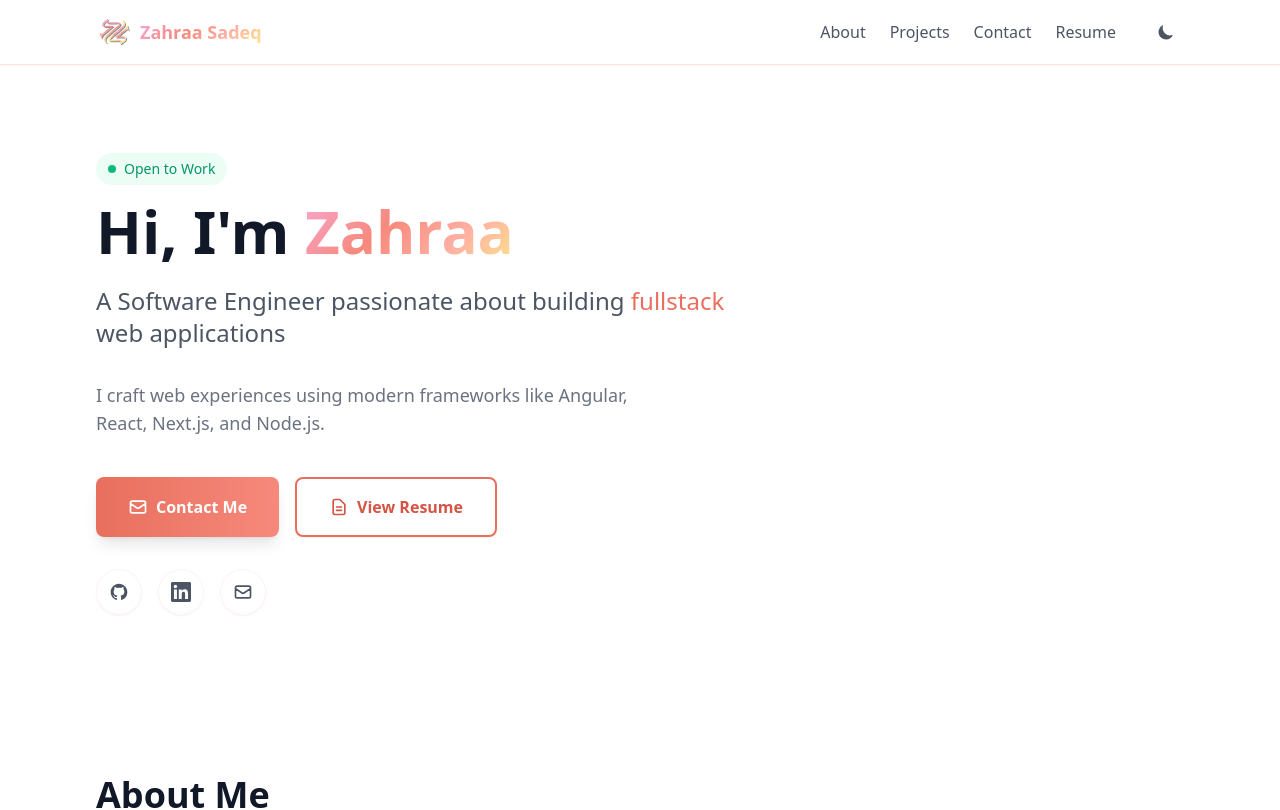
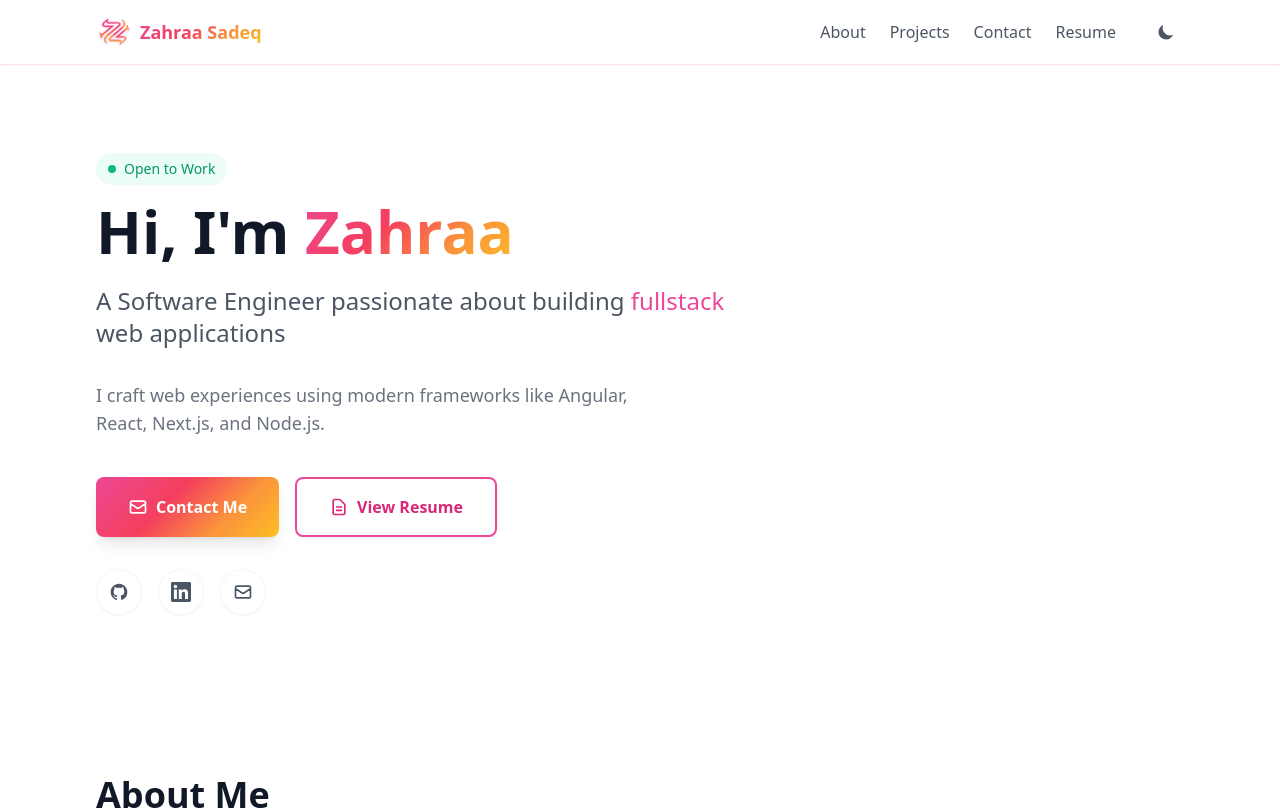
Before and after one commit to ZahraaSadeqProd/Profile, a Next.js app: page / in a window 1280 px wide. Shown: the top 810 px of the page. Built offline with nearby package versions, Linux system fonts and the light colour scheme.

Commit message:
fixing my color palette

```diff
--- a/src/components/Footer.tsx
+++ b/src/components/Footer.tsx
@@ -3,7 +3,7 @@ export default function Footer() {
 
   return (
     <footer className="border-t border-primary-200/60 dark:border-gray-700/50
-                       bg-gradient-to-r from-primary-100/50 via-white/80 to-secondary-100/40
+                       bg-gradient-to-r from-primary-50/50 via-white/80 to-tertiary-50/40
                        dark:from-surface-dark-elevated dark:via-surface-dark-elevated dark:to-surface-dark-elevated
                        mt-16 backdrop-blur-sm shadow-inner shadow-primary-50/50 dark:shadow-none">
       <div className="max-w-6xl mx-auto px-4 sm:px-6 lg:px-8 py-6 sm:py-8">
--- a/src/components/HomeHero.tsx
+++ b/src/components/HomeHero.tsx
@@ -19,26 +19,35 @@ export default function HomeHero() {
         </div>
 
         {/* Main heading */}
-        <h1 className="text-3xl sm:text-4xl md:text-5xl lg:text-6xl font-bold
-                       text-gray-900 dark:text-white mb-4 sm:mb-6">
-          Hi, I&apos;m{' '}
+        <h1
+          className="text-3xl sm:text-4xl md:text-5xl lg:text-6xl font-bold
+                       text-gray-900 dark:text-white mb-4 sm:mb-6"
+        >
+          Hi, I&apos;m{" "}
           <span className="bg-clip-text text-transparent bg-accent-gradient">
             Zahraa
           </span>
         </h1>
 
         {/* Subtitle */}
-        <p className="text-lg sm:text-xl md:text-2xl text-gray-600 dark:text-gray-300
-                      max-w-2xl mx-auto sm:mx-0 mb-6 sm:mb-8 leading-relaxed">
-          A Software Engineer passionate about building{' '}
-          <span className="text-primary-500 dark:text-primary-400 font-medium">fullstack</span> web applications
+        <p
+          className="text-lg sm:text-xl md:text-2xl text-gray-600 dark:text-gray-300
+                      max-w-2xl mx-auto sm:mx-0 mb-6 sm:mb-8 leading-relaxed"
+        >
+          A Software Engineer passionate about building{" "}
+          <span className="text-primary-500 dark:text-primary-400 font-medium">
+            fullstack
+          </span>{" "}
+          web applications
         </p>
 
         {/* Description */}
-        <p className="text-base sm:text-lg text-gray-500 dark:text-gray-400
-                      max-w-xl mx-auto sm:mx-0 mb-8 sm:mb-10 leading-relaxed">
-          I craft web experiences using modern frameworks
-          like Angular, React, Next.js, and Node.js.
+        <p
+          className="text-base sm:text-lg text-gray-500 dark:text-gray-400
+                      max-w-xl mx-auto sm:mx-0 mb-8 sm:mb-10 leading-relaxed"
+        >
+          I craft web experiences using modern frameworks like Angular, React,
+          Next.js, and Node.js.
         </p>
 
         {/* CTA Buttons */}
@@ -53,13 +62,22 @@ export default function HomeHero() {
                        transition-all duration-300 group overflow-hidden"
           >
             <span
-              className="absolute inset-0 bg-gradient-to-r from-primary-500 to-primary-400
-                         group-hover:from-primary-600 group-hover:to-primary-500 transition-all duration-300"
+              className="absolute inset-0 bg-accent-gradient
+                         hover:opacity-90 transition-all duration-300"
             ></span>
             <span className="relative z-10 flex items-center gap-2">
-              <svg className="w-5 h-5" fill="none" stroke="currentColor" viewBox="0 0 24 24">
-                <path strokeLinecap="round" strokeLinejoin="round" strokeWidth={2}
-                      d="M3 8l7.89 5.26a2 2 0 002.22 0L21 8M5 19h14a2 2 0 002-2V7a2 2 0 00-2-2H5a2 2 0 00-2 2v10a2 2 0 002 2z" />
+              <svg
+                className="w-5 h-5"
+                fill="none"
+                stroke="currentColor"
+                viewBox="0 0 24 24"
+              >
+                <path
+                  strokeLinecap="round"
+                  strokeLinejoin="round"
+                  strokeWidth={2}
+                  d="M3 8l7.89 5.26a2 2 0 002.22 0L21 8M5 19h14a2 2 0 002-2V7a2 2 0 00-2-2H5a2 2 0 00-2 2v10a2 2 0 002 2z"
+                />
               </svg>
               Contact Me
             </span>
@@ -78,9 +96,18 @@ export default function HomeHero() {
                        shadow-sm hover:shadow-md
                        transition-all duration-300"
           >
-            <svg className="w-5 h-5 mr-2" fill="none" stroke="currentColor" viewBox="0 0 24 24">
-              <path strokeLinecap="round" strokeLinejoin="round" strokeWidth={2}
-                    d="M9 12h6m-6 4h6m2 5H7a2 2 0 01-2-2V5a2 2 0 012-2h5.586a1 1 0 01.707.293l5.414 5.414a1 1 0 01.293.707V19a2 2 0 01-2 2z" />
+            <svg
+              className="w-5 h-5 mr-2"
+              fill="none"
+              stroke="currentColor"
+              viewBox="0 0 24 24"
+            >
+              <path
+                strokeLinecap="round"
+                strokeLinejoin="round"
+                strokeWidth={2}
+                d="M9 12h6m-6 4h6m2 5H7a2 2 0 01-2-2V5a2 2 0 012-2h5.586a1 1 0 01.707.293l5.414 5.414a1 1 0 01.293.707V19a2 2 0 01-2 2z"
+              />
             </svg>
             View Resume
           </a>
@@ -102,8 +129,11 @@ export default function HomeHero() {
             aria-label="GitHub"
           >
             <svg className="w-5 h-5" fill="currentColor" viewBox="0 0 24 24">
-              <path fillRule="evenodd" clipRule="evenodd"
-                    d="M12 2C6.477 2 2 6.484 2 12.017c0 4.425 2.865 8.18 6.839 9.504.5.092.682-.217.682-.483 0-.237-.008-.868-.013-1.703-2.782.605-3.369-1.343-3.369-1.343-.454-1.158-1.11-1.466-1.11-1.466-.908-.62.069-.608.069-.608 1.003.07 1.531 1.032 1.531 1.032.892 1.53 2.341 1.088 2.91.832.092-.647.35-1.088.636-1.338-2.22-.253-4.555-1.113-4.555-4.951 0-1.093.39-1.988 1.029-2.688-.103-.253-.446-1.272.098-2.65 0 0 .84-.27 2.75 1.026A9.564 9.564 0 0112 6.844c.85.004 1.705.115 2.504.337 1.909-1.296 2.747-1.027 2.747-1.027.546 1.379.202 2.398.1 2.651.64.7 1.028 1.595 1.028 2.688 0 3.848-2.339 4.695-4.566 4.943.359.309.678.92.678 1.855 0 1.338-.012 2.419-.012 2.747 0 .268.18.58.688.482A10.019 10.019 0 0022 12.017C22 6.484 17.522 2 12 2z" />
+              <path
+                fillRule="evenodd"
+                clipRule="evenodd"
+                d="M12 2C6.477 2 2 6.484 2 12.017c0 4.425 2.865 8.18 6.839 9.504.5.092.682-.217.682-.483 0-.237-.008-.868-.013-1.703-2.782.605-3.369-1.343-3.369-1.343-.454-1.158-1.11-1.466-1.11-1.466-.908-.62.069-.608.069-.608 1.003.07 1.531 1.032 1.531 1.032.892 1.53 2.341 1.088 2.91.832.092-.647.35-1.088.636-1.338-2.22-.253-4.555-1.113-4.555-4.951 0-1.093.39-1.988 1.029-2.688-.103-.253-.446-1.272.098-2.65 0 0 .84-.27 2.75 1.026A9.564 9.564 0 0112 6.844c.85.004 1.705.115 2.504.337 1.909-1.296 2.747-1.027 2.747-1.027.546 1.379.202 2.398.1 2.651.64.7 1.028 1.595 1.028 2.688 0 3.848-2.339 4.695-4.566 4.943.359.309.678.92.678 1.855 0 1.338-.012 2.419-.012 2.747 0 .268.18.58.688.482A10.019 10.019 0 0022 12.017C22 6.484 17.522 2 12 2z"
+              />
             </svg>
           </a>
           <a
@@ -120,7 +150,7 @@ export default function HomeHero() {
             aria-label="LinkedIn"
           >
             <svg className="w-5 h-5" fill="currentColor" viewBox="0 0 24 24">
-              <path d="M20.447 20.452h-3.554v-5.569c0-1.328-.027-3.037-1.852-3.037-1.853 0-2.136 1.445-2.136 2.939v5.667H9.351V9h3.414v1.561h.046c.477-.9 1.637-1.85 3.37-1.85 3.601 0 4.267 2.37 4.267 5.455v6.286zM5.337 7.433c-1.144 0-2.063-.926-2.063-2.065 0-1.138.92-2.063 2.063-2.063 1.14 0 2.064.925 2.064 2.063 0 1.139-.925 2.065-2.064 2.065zm1.782 13.019H3.555V9h3.564v11.452zM22.225 0H1.771C.792 0 0 .774 0 1.729v20.542C0 23.227.792 24 1.771 24h20.451C23.2 24 24 23.227 24 22.271V1.729C24 .774 23.2 0 22.222 0h.003z"/>
+              <path d="M20.447 20.452h-3.554v-5.569c0-1.328-.027-3.037-1.852-3.037-1.853 0-2.136 1.445-2.136 2.939v5.667H9.351V9h3.414v1.561h.046c.477-.9 1.637-1.85 3.37-1.85 3.601 0 4.267 2.37 4.267 5.455v6.286zM5.337 7.433c-1.144 0-2.063-.926-2.063-2.065 0-1.138.92-2.063 2.063-2.063 1.14 0 2.064.925 2.064 2.063 0 1.139-.925 2.065-2.064 2.065zm1.782 13.019H3.555V9h3.564v11.452zM22.225 0H1.771C.792 0 0 .774 0 1.729v20.542C0 23.227.792 24 1.771 24h20.451C23.2 24 24 23.227 24 22.271V1.729C24 .774 23.2 0 22.222 0h.003z" />
             </svg>
           </a>
           <a
@@ -134,9 +164,18 @@ export default function HomeHero() {
                        transition-all duration-300"
             aria-label="Email"
           >
-            <svg className="w-5 h-5" fill="none" stroke="currentColor" viewBox="0 0 24 24">
-              <path strokeLinecap="round" strokeLinejoin="round" strokeWidth={2}
-                    d="M3 8l7.89 5.26a2 2 0 002.22 0L21 8M5 19h14a2 2 0 002-2V7a2 2 0 00-2-2H5a2 2 0 00-2 2v10a2 2 0 002 2z" />
+            <svg
+              className="w-5 h-5"
+              fill="none"
+              stroke="currentColor"
+              viewBox="0 0 24 24"
+            >
+              <path
+                strokeLinecap="round"
+                strokeLinejoin="round"
+                strokeWidth={2}
+                d="M3 8l7.89 5.26a2 2 0 002.22 0L21 8M5 19h14a2 2 0 002-2V7a2 2 0 00-2-2H5a2 2 0 00-2 2v10a2 2 0 002 2z"
+              />
             </svg>
           </a>
         </div>
--- a/src/components/Navbar.tsx
+++ b/src/components/Navbar.tsx
@@ -58,8 +58,7 @@ export default function Navbar() {
               alt="Z logo"
               width={36}
               height={36}
-              className="rounded [filter:drop-shadow(1px_1px_0px_rgba(0,0,0,0.45))]
-                         dark:[filter:drop-shadow(1px_1px_0px_rgba(255,255,255,0.25))]"
+              className="rounded"
             />
             <span
               className="bg-clip-text text-transparent bg-accent-gradient
--- a/src/pages/index.tsx
+++ b/src/pages/index.tsx
@@ -14,7 +14,7 @@ export default function Home() {
                        text-gray-900 dark:text-white">
           About Me
         </h2>
-        <div className="bg-gradient-to-br from-white/95 via-primary-50/30 to-secondary-50/40
+        <div className="bg-gradient-to-br from-white/95 via-primary-50/30 to-tertiary-50/40
                         dark:from-surface-dark-elevated dark:via-surface-dark-elevated dark:to-surface-dark-elevated
                         rounded-2xl p-6 sm:p-8
                         border border-primary-200/60 dark:border-gray-700/50
@@ -87,8 +87,8 @@ export default function Home() {
                     rel="noopener noreferrer"
                     className="flex-1 text-center px-4 py-2.5 rounded-lg font-semibold
                                text-white text-sm
-                               bg-gradient-to-r from-primary-500 to-primary-400
-                               shadow-sm hover:shadow-md hover:from-primary-600 hover:to-primary-500
+                               bg-accent-gradient
+                               shadow-sm hover:shadow-md hover:opacity-90
                                transition-all"
                   >
                     Live Demo
--- a/src/pages/projects/[slug].tsx
+++ b/src/pages/projects/[slug].tsx
@@ -70,8 +70,8 @@ export default function ProjectPage() {
             target="_blank"
             rel="noopener noreferrer"
             className="inline-flex items-center justify-center px-6 py-3 rounded-lg font-semibold
-                       bg-gradient-to-r from-primary-500 to-primary-400 text-white
-                       shadow-md hover:shadow-lg hover:from-primary-600 hover:to-primary-500 transition-all"
+                       bg-accent-gradient text-white
+                       shadow-md hover:shadow-lg hover:opacity-90 transition-all"
           >
             <svg className="w-5 h-5 mr-2" fill="none" stroke="currentColor" viewBox="0 0 24 24">
               <path strokeLinecap="round" strokeLinejoin="round" strokeWidth={2}
--- a/src/styles/globals.css
+++ b/src/styles/globals.css
@@ -7,15 +7,15 @@ html {
 }
 
 body {
-  @apply bg-gradient-to-br from-primary-50/60 via-white to-secondary-50/50
+  @apply bg-gradient-to-br from-primary-50/60 via-white to-tertiary-50/50
          dark:from-surface-dark dark:via-surface-dark dark:to-surface-dark
          text-gray-800 dark:text-gray-100;
   @apply antialiased;
   min-height: 100vh;
   background-image:
-    radial-gradient(circle at 20% 80%, rgba(232, 111, 93, 0.08) 0%, transparent 50%),
-    radial-gradient(circle at 80% 20%, rgba(249, 168, 212, 0.1) 0%, transparent 50%),
-    radial-gradient(circle at 40% 40%, rgba(253, 230, 138, 0.08) 0%, transparent 40%);
+    radial-gradient(circle at 20% 80%, rgba(236, 72, 147, 0.08) 0%, transparent 50%),
+    radial-gradient(circle at 80% 20%, rgba(244, 63, 94, 0.1) 0%, transparent 50%),
+    radial-gradient(circle at 40% 40%, rgba(251, 191, 36, 0.08) 0%, transparent 40%);
 }
 
 .dark body,
--- a/tailwind.config.js
+++ b/tailwind.config.js
@@ -5,36 +5,40 @@ module.exports = {
   theme: {
     extend: {
       colors: {
-        // Primary brand colors - warm coral/rose palette
+        // Primary brand colors - warm rose/pink palette (aligned with new logo)
         primary: {
-          50: '#FFF5F3',
-          100: '#FFE8E4',
-          200: '#FFCFC7',
-          300: '#FFB0A3',
-          400: '#F6897C',
-          500: '#E86F5D',   // Main brand color
-          600: '#D45544',
-          700: '#B04435',
-          800: '#8F372B',
-          900: '#742F26',
+          50: '#FDF2F8',
+          100: '#FCE7F3',
+          200: '#FBCFE8',
+          300: '#F9A8D4',
+          400: '#F472B6',
+          500: '#EC4899',   // Main brand color (Pink-500)
+          600: '#DB2777',
+          700: '#BE185D',
+          800: '#9D174D',
+          900: '#831843',
         },
-        // Secondary accent - warm gold/amber
+        // Secondary accent - warm rose/red/orange
         secondary: {
+          50: '#FFF1F2',
+          100: '#FFE4E6',
+          200: '#FECDD3',
+          300: '#FDA4AF',
+          400: '#FB7185',
+          500: '#F43F5E',   // Rose-500
+          600: '#E11D48',
+          700: '#BE123C',
+        },
+        // Tertiary accent - warm amber/gold
+        tertiary: {
           50: '#FFFBEB',
           100: '#FEF3C7',
           200: '#FDE68A',
           300: '#FCD34D',
           400: '#FBBF24',
-          500: '#F59E0B',
-        },
-        // Tertiary accent - soft blush/rose
-        tertiary: {
-          50: '#FDF2F8',
-          100: '#FCE7F3',
-          200: '#FBCFE8',
-          300: '#F9A8D4',
-          400: '#F472B6',
-          500: '#EC4899',
+          500: '#F59E0B',   // Amber-500
+          600: '#D97706',
+          700: '#B45309',
         },
         // Neutral surfaces
         surface: {
@@ -58,9 +62,9 @@ module.exports = {
         bgDark: '#0F172A',
       },
       backgroundImage: {
-        'accent-gradient': 'linear-gradient(135deg, #F9A8D4 0%, #F6897C 40%, #FFB0A3 70%, #FDE68A 100%)',
-        'accent-gradient-subtle': 'linear-gradient(135deg, #FDF2F8 0%, #FFF5F3 50%, #FFFBEB 100%)',
-        'accent-gradient-dark': 'linear-gradient(135deg, #EC4899 0%, #E86F5D 50%, #F59E0B 100%)',
+        'accent-gradient': 'linear-gradient(135deg, #EC4893 0%, #F43F5E 40%, #FB923C 70%, #FBBF24 100%)',
+        'accent-gradient-subtle': 'linear-gradient(135deg, #FDF2F8 0%, #FFF1F2 50%, #FFFBEB 100%)',
+        'accent-gradient-dark': 'linear-gradient(135deg, #BE185D 0%, #BE123C 50%, #B45309 100%)',
       },
     },
   },
```
Also changed, not shown: public/logo.svg.
